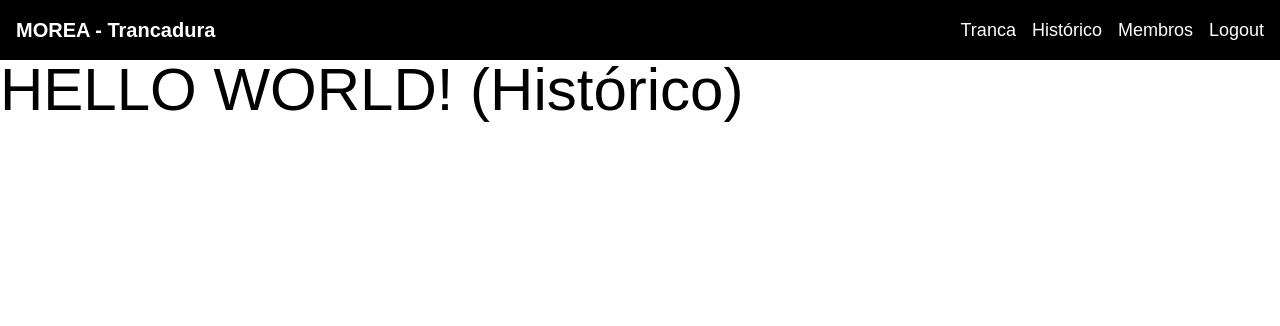
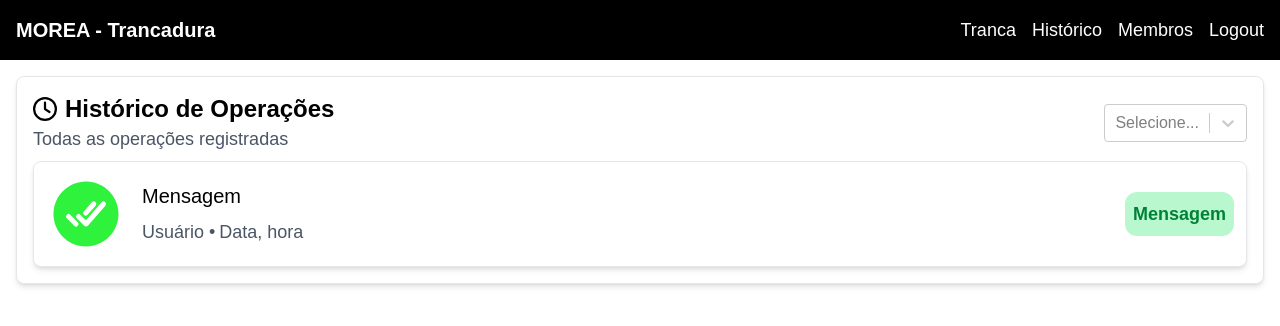
Before and after one commit to Morea-IFS/trancadura-web-react, a Next.js app in the folder trancaduraweb_react/: page /historico in a window 1280 px wide. Shown: the top 326 px of the page. Built offline with nearby package versions, Linux system fonts and the light colour scheme.

Commit message:
criando tela de histórico

```diff
--- a/trancaduraweb_react/package.json
+++ b/trancaduraweb_react/package.json
@@ -12,7 +12,8 @@
     "next": "15.3.3",
     "react": "^19.0.0",
     "react-dom": "^19.0.0",
-    "react-icons": "^5.5.0"
+    "react-icons": "^5.5.0",
+    "react-select": "^5.10.1"
   },
   "devDependencies": {
     "@eslint/eslintrc": "^3",
--- a/trancaduraweb_react/src/app/historico/page.tsx
+++ b/trancaduraweb_react/src/app/historico/page.tsx
@@ -1,4 +1,17 @@
+"use client";
+
 import Header from "@/components/Header";
+import HistoryCard from "@/components/HistoryCard";
+
+import { FaRegClock } from "react-icons/fa6";
+import Select from "react-select";
+
+const opcoes = [
+  { value: "dia", label: "Dia" },
+  { value: "semana", label: "Semana" },
+  { value: "mes", label: "Mês" },
+  { value: "ano", label: "Ano" },
+];
 
 export default function Historico() {
   return (
@@ -6,7 +19,27 @@ export default function Historico() {
       <header>
         <Header />
       </header>
-      <h1 className="text-6xl text-black">HELLO WORLD! (Histórico)</h1>
+      <section className="p-4">
+        <div>
+          <div className="p-4 w-full flex items-start justify-center flex-col gap-2 bg-white rounded-lg shadow-md border border-gray-200">
+            <div className="flex items-center justify-between w-full">
+              <div>
+                <div className="flex gap-2 items-center">
+                  <FaRegClock className="w-6 h-6 text-foreground font-bold" />
+                  <p className="text-2xl font-bold">Histórico de Operações</p>
+                </div>
+                <div className="text-gray-600 text-lg">
+                  <p>Todas as operações registradas</p>
+                </div>
+              </div>
+              <div>
+                <Select options={opcoes} placeholder="Selecione..." />
+              </div>
+            </div>
+            <HistoryCard />
+          </div>
+        </div>
+      </section>
     </div>
   );
 }
```
Also changed, not shown: 1 other file (tests, documents, lock files or other folders).
